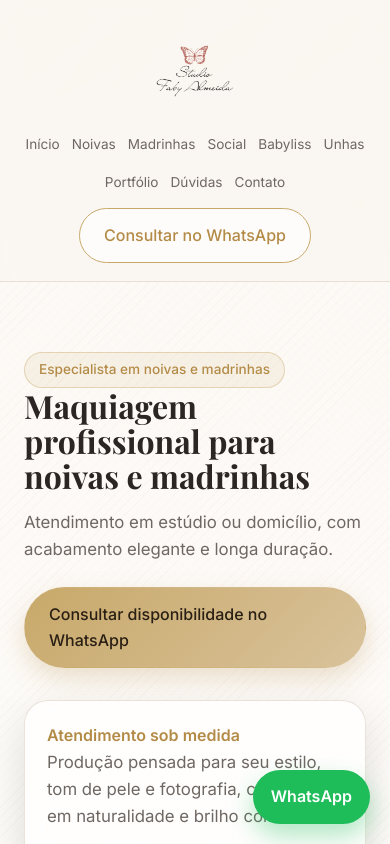
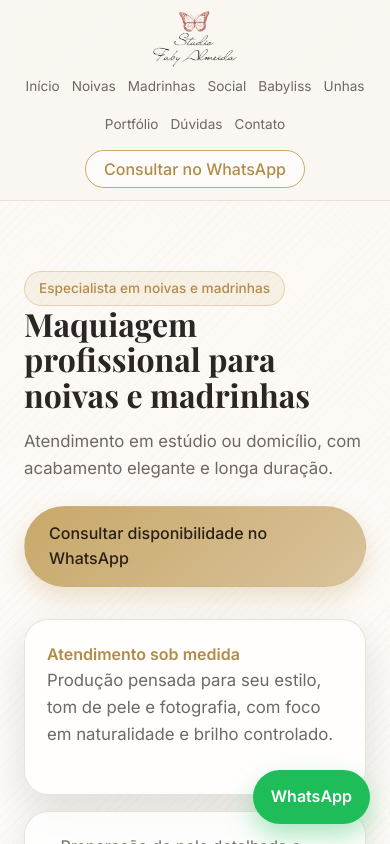
Before and after one commit to Roolligan/studioFabiAlmeida, a React (Vite) app: page / in a window 390 px wide. Shown: the top 844 px of the page. Built offline with nearby package versions, Linux system fonts and the light colour scheme.

Commit message:
versão inicial 1.1

```diff
--- a/src/styles/global.css
+++ b/src/styles/global.css
@@ -159,6 +159,7 @@ main {
   backdrop-filter: blur(10px);
   background: rgba(250, 246, 241, 0.75);
   border-bottom: 1px solid rgba(200, 180, 160, 0.35);
+  padding: 0;
 }
 
 .header-inner {
@@ -166,18 +167,23 @@ main {
   align-items: center;
   justify-content: space-between;
   gap: 10px;
-  padding: 18px 24px;
+  padding: 12px 24px;
   max-width: 1200px;
   margin: 0 auto;
+}
+.header .btn{
+  padding: 10px 18px;
+  line-height: 1;
 }
 
 .brand{
   display:flex;
   align-items:center;
-  gap:10px;
+  gap:12px;
   text-decoration:none;
   color:inherit;
   min-width: 220px; /* ajuda a manter a nav alinhada */
+  line-height: 1;
 }
 
 .brand-logo{
@@ -200,9 +206,10 @@ main {
   .brand{
     min-width: auto;
     gap:10px;
+    height: 54px;
   }
   .brand-logo{
-    height:106px;
+    height:116px;
 
   }
   .brand-name{
@@ -213,7 +220,7 @@ main {
 
 .nav {
   display: flex;
-  gap: 18px;
+  gap: 12px 18px;
   font-size: 0.85rem;
   color: var(--muted);
 }
```
